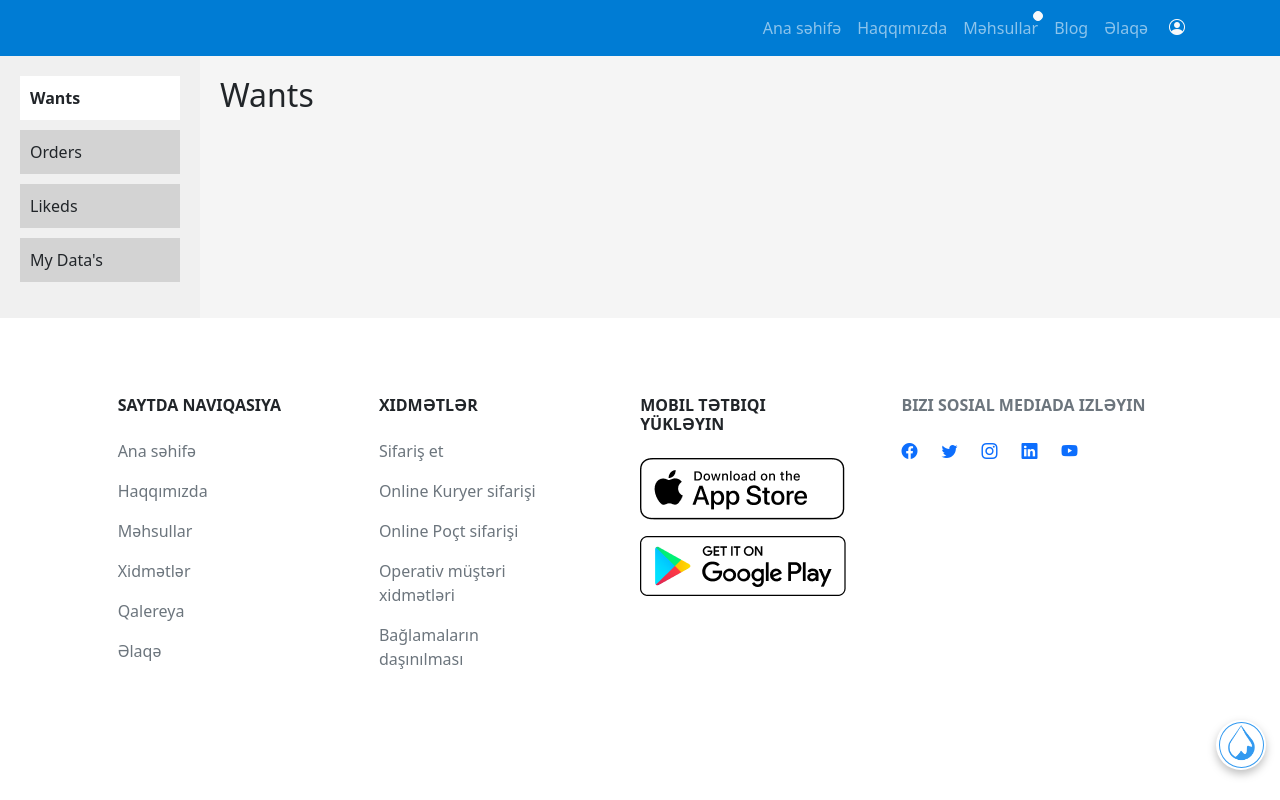
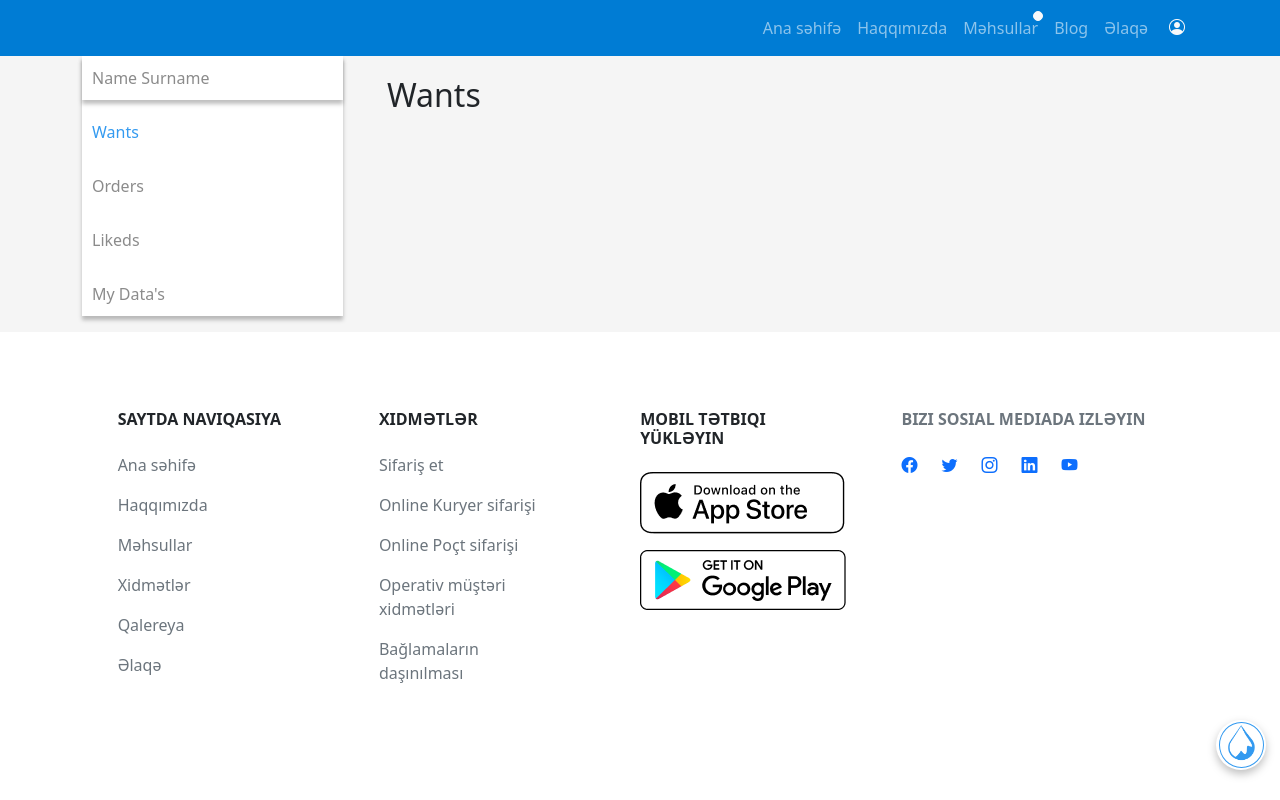
Before and after one commit to ArifBabayev05/ISU, a React (Create React App) app: page /user in a window 1280 px wide. Built offline with nearby package versions, Linux system fonts and the light colour scheme.

Commit message:
User profile page sidebar

```diff
--- a/src/pages/user/UserProfilePage.js
+++ b/src/pages/user/UserProfilePage.js
@@ -9,9 +9,15 @@ const UserProfilePage = () => {
   };
 
   return (
-    <div className="user-page-container">
+    <div className="container user-page-container">
+        <div className="row">
+        <div className='col-lg-3 col-md-12'>
           <div className="sidebar">
             <ul>
+              <li className="user-info">
+                Name Surname
+              </li>
+
               <li
                 className={activeTab === 'wants' ? 'active' : ''}
                 onClick={() => handleTabChange('wants')}
@@ -38,6 +44,8 @@ const UserProfilePage = () => {
               </li>
             </ul>
           </div>
+        </div>
+        <div className='col-lg-9 col-md-12'>
           <div className="main-content">
             {activeTab === 'wants' && (
               <div>
@@ -65,6 +73,10 @@ const UserProfilePage = () => {
             )}
           </div>
         </div>
+      </div>
+
+
+    </div>
   );
 };
 
--- a/src/style/ProfilePage.css
+++ b/src/style/ProfilePage.css
@@ -1,32 +1,36 @@
 .user-page-container {
-    display: flex;
+    justify-content: center;
+  }
+.user-info{
+    box-shadow: 0px 4px 4px rgba(0, 0, 0, 0.25);
 }
 
 .sidebar {
-    width: 200px;
-    background-color: #f0f0f0;
-    padding: 20px;
-  }
+    width: 100%;
+    background-color: #ffffff;
+    box-shadow: 0px 4px 4px rgba(0, 0, 0, 0.25);}
 
 .sidebar ul {
     list-style: none;
     padding: 0;
+    color:#8B8B8B;
 }
 
 .sidebar li {
+    display: flex;
+    align-items: center;
     cursor: pointer;
     padding: 10px;
     margin-bottom: 10px;
-    background-color: #d3d3d3;
-  }
 
-  .sidebar li:hover {
-    background-color: #ccc;
 }
 
 .sidebar .active {
-    background-color: #fff;
-    font-weight: bold;
+    color:#339AF0;
+}
+
+.sidebar li i {
+    margin-right: 10px;
 }
 
 .main-content {
```
Lines whose indentation alone changed are shown as unchanged.
